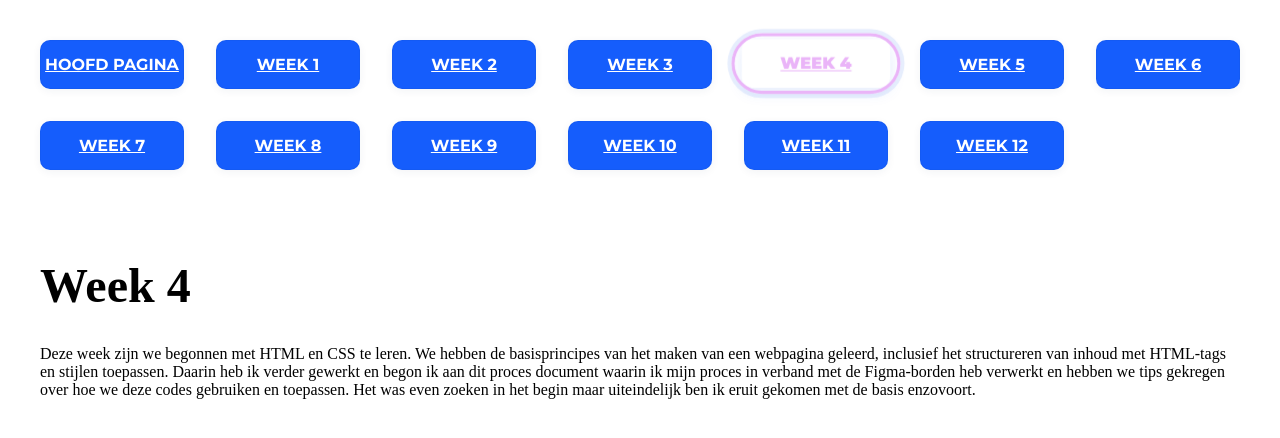
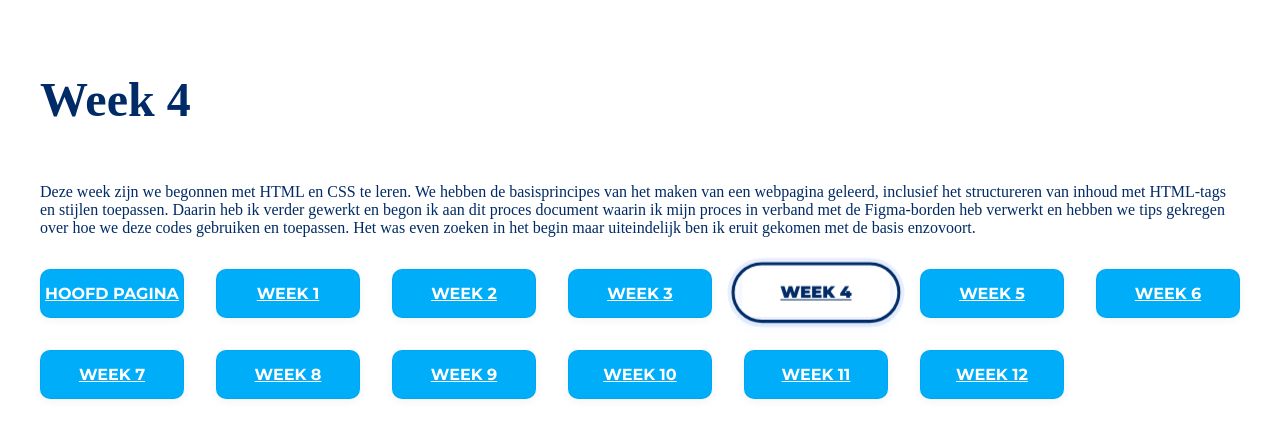
Before and after one commit to danya-karknawi/projectdocs, a plain HTML site: page week4.html in a window 1280 px wide. Drawn offline with Linux system fonts and the light colour scheme; a web font is replaced by a local one.

Commit message:
Safe commit

```diff
--- a/assets/nav.css
+++ b/assets/nav.css
@@ -18,7 +18,8 @@
 .vertical-buttons li a {
     display: block;
     padding: 14px 0;
-    background: #155dfc;
+    background: #00adf8;
+    /* background: #155dfc; */
     color: white;
     border-radius: 10px;
     text-align: center;
@@ -59,7 +60,7 @@
     z-index: 1;
     border: none;
     background: #fff;
-    color: #eab4f8;
+    color: #002b66;
     box-shadow: 0 4px 16px rgba(37,99,235,0.13);
     transform: scale(1.03);
     pointer-events: none;
@@ -72,7 +73,7 @@
     position: absolute;
     inset: -6px -10px;
     border-radius: 999px;
-    border: 3px solid #eab4f8;
+    border: 3px solid #002b66;
     box-shadow: 0 0 0 4px rgba(37,99,235,0.10);
     z-index: -1;
     animation: indicator-pop 0.4s cubic-bezier(.4,2,.6,1);
--- a/assets/styles.css
+++ b/assets/styles.css
@@ -6,7 +6,7 @@ body{
     padding: 2rem;
     font-family: "Hobo", serif;
     background-color: white;
-    color: black;
+    color: #002b66;
     height:auto;
     min-height:100vh;
     display: flex;
@@ -46,7 +46,7 @@ img {
     grid-template-columns: repeat(4, 1fr);
     gap: 0.5rem;
 }
-page {
+main {
     display: flex;
     flex-direction: column;
     justify-content: center;
--- a/week4.html
+++ b/week4.html
@@ -1,3 +1,13 @@
+<h1>Week 4</h1>
+<!-- Flex container with content -->
+<div>
+    <!-- Dit is een klasse column wordt zo aangegeven in CSS .column -->
+    <div class="column">
+        <p>
+            Deze week zijn we begonnen met HTML en CSS te leren. We hebben de basisprincipes van het maken van een webpagina geleerd, inclusief het structureren van inhoud met HTML-tags en stijlen toepassen. Daarin heb ik verder gewerkt en begon ik aan dit proces document waarin ik mijn proces in verband met de Figma-borden heb verwerkt en hebben we tips gekregen over hoe we deze codes gebruiken en toepassen. Het was even zoeken in het begin maar uiteindelijk ben ik eruit gekomen met de basis enzovoort.
+        </p>
+    </div>
+</div>
 <!DOCTYPE html>
 <html lang="en">
 <head>
@@ -26,9 +36,9 @@
             <li><a href="./week7.html">Week 7</a></li>
             <li><a href="./week8.html">Week 8</a></li>
             <li><a href="./week9.html">Week 9</a></li>
-            <li><a href="./week10.html">Week 10</a></li>
-            <li><a href="./week11.html">Week 11</a></li>
-            <li><a href="./week12.html">Week 12</a></li>
+            <li><a href="./week9.html">Week 10</a></li>
+            <li><a href="./week10.html">Week 11</a></li>
+            <li><a href="./week11.html">Week 12</a></li>
         </ul>
     </div>
 
@@ -36,16 +46,6 @@
     </div>
 
     <main>
-        <h1>Week 4</h1>
-        <!-- Flex container with content -->
-        <div>
-            <!-- Dit is een klasse column wordt zo aangegeven in CSS .column -->
-            <div class="column">
-                <p>
-                    Deze week zijn we begonnen met HTML en CSS te leren. We hebben de basisprincipes van het maken van een webpagina geleerd, inclusief het structureren van inhoud met HTML-tags en stijlen toepassen. Daarin heb ik verder gewerkt en begon ik aan dit proces document waarin ik mijn proces in verband met de Figma-borden heb verwerkt en hebben we tips gekregen over hoe we deze codes gebruiken en toepassen. Het was even zoeken in het begin maar uiteindelijk ben ik eruit gekomen met de basis enzovoort.
-                </p>
-            </div>
-        </div>
     </main>
 </body>
 </html>
```
Also changed, not shown: index.html (+15 -15 lines).
